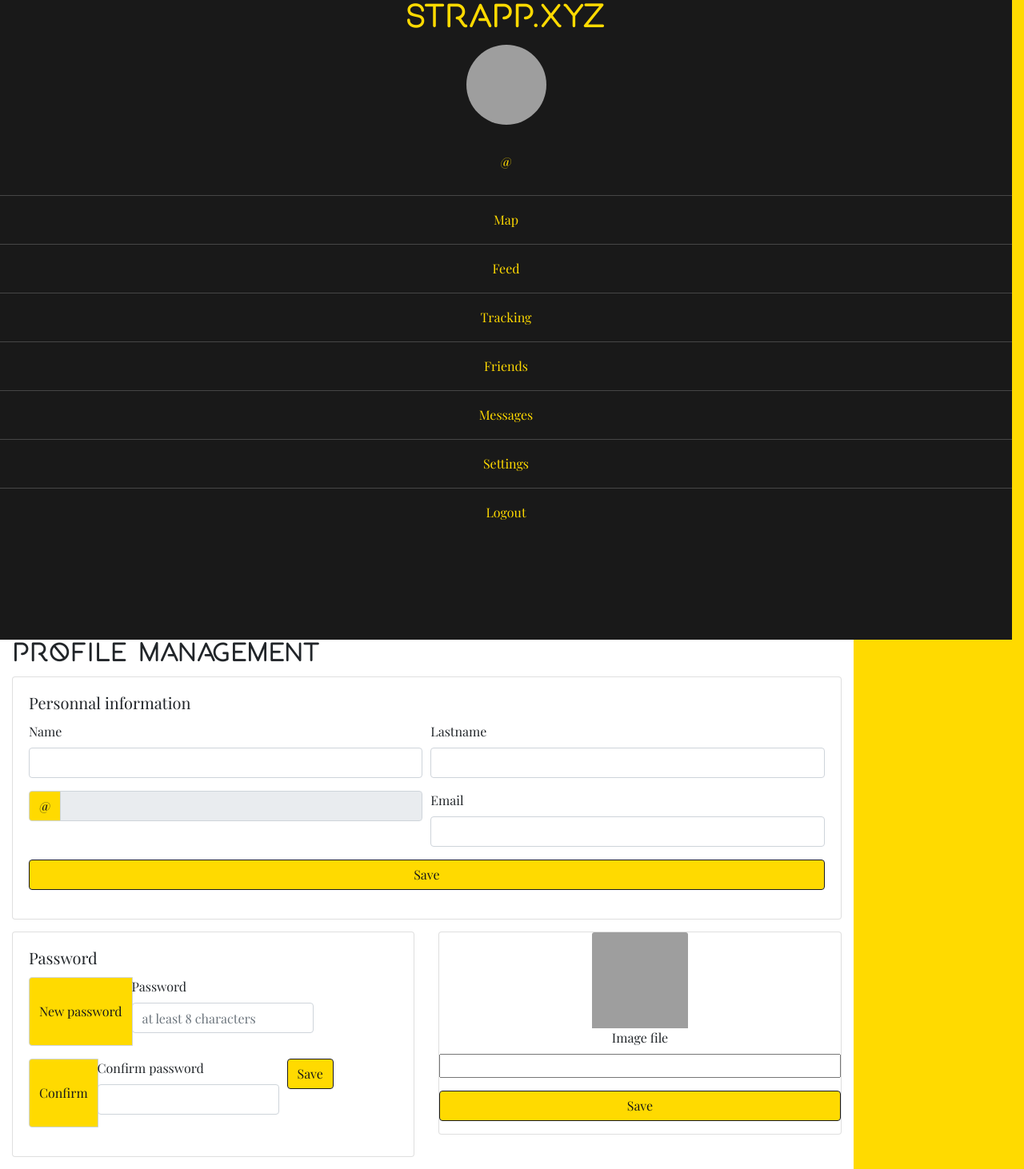
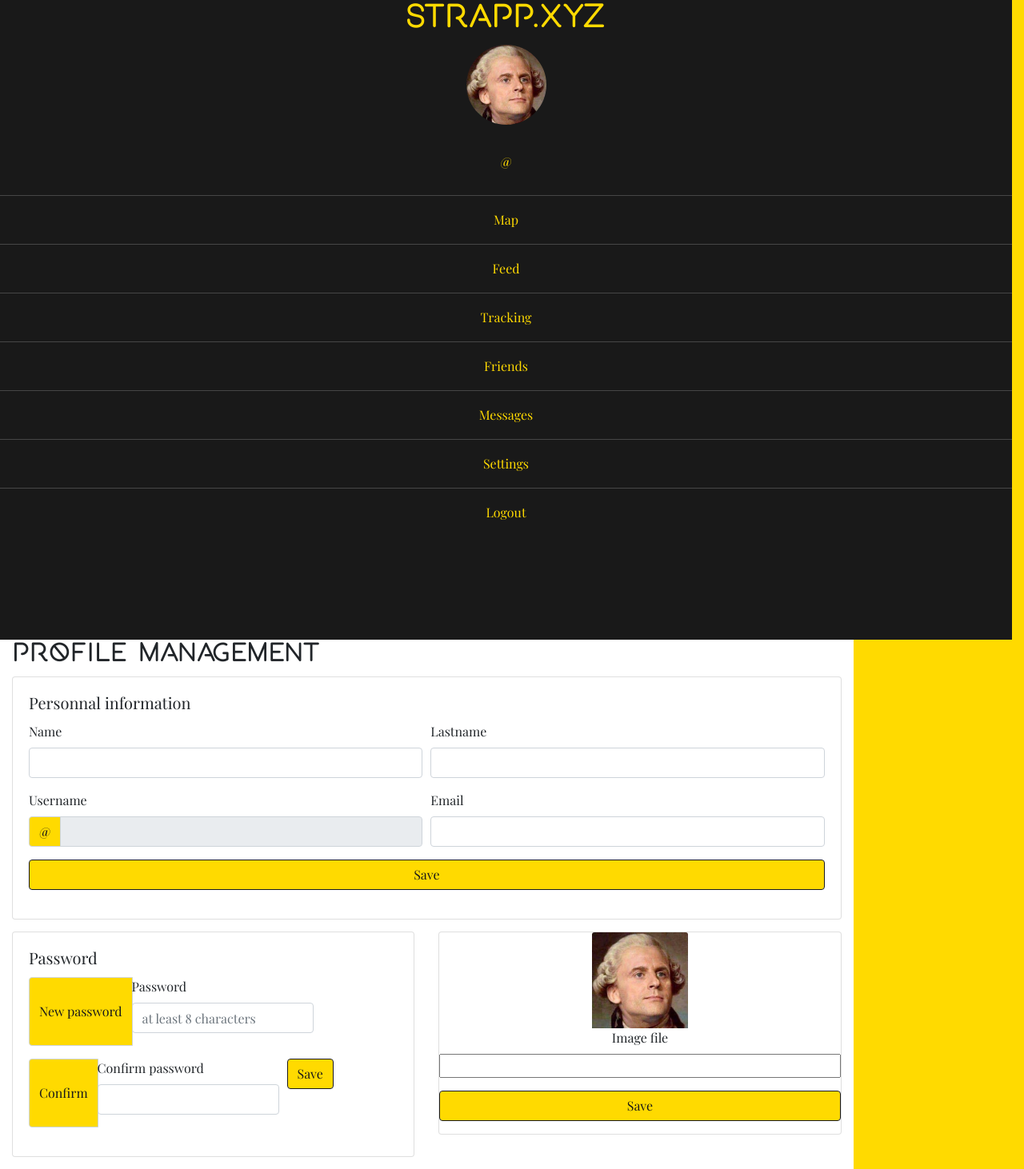
Before and after one commit to tontonsat/strapp, a Symfony app: template templates/user/myProfile.html.twig in a window 1280 px wide. Shown: the whole page at 80% size. Run offline with Twig, Linux system fonts and the light colour scheme; the template is opened without the code that fills it: most values are stand-ins (such as "Sample title", 1, 10 or a date in 2020); form fields are guessed from the names that the template uses; some libraries are stand-ins or nearby versions; grey boxes are pictures that could not be loaded.

Commit message:
profiles

```diff
--- a/public/styles/main.css
+++ b/public/styles/main.css
@@ -46,3 +46,9 @@ body {
 h1, h2 {
     font-family: 'porto';
 }
+
+/** alerts **/
+.main-alert {
+    color: #191919;
+    background: #ffda00;
+}
--- a/public/styles/network.css
+++ b/public/styles/network.css
@@ -9,6 +9,9 @@
     width: 100px;
     height: 100px;
     border-radius: 50px;
+}
+.avatar-container .avatar:hover {
+    box-shadow: 0 0 0px 2px #ffda00;
 }
 .profile-card .info {
     margin-top: 10px;
@@ -57,8 +60,3 @@
     color: #191919;
     padding: 5px;
 }
-/** alerts **/
-.main-alert {
-    color: #191919;
-    background: #ffda00;
-}
--- a/src/Controller/UserController.php
+++ b/src/Controller/UserController.php
@@ -26,7 +26,7 @@ class UserController extends AbstractController
 
         $user = $repo->findOneBy(['id' =>$this->getUser()->getId()]);
 
-        if(!$user->getMedia()) {
+        if($user->getMedia() == null) {
             $media = new Media();
         }
         else {
--- a/templates/base.html.twig
+++ b/templates/base.html.twig
@@ -21,7 +21,12 @@
                 <h1>Strapp.xyz</h1>
                 <div class="profile-card">
                     <div class="avatar-container">
-                        <a href="{{ path('home_myprofile') }}"><img src="uploads/avatars/{{ app.user.media.imageName }}" alt="profile picture" class="avatar">
+                        <a href="{{ path('home_myprofile') }}">
+                            {% if app.user.media is null %}
+                            <img src="uploads/avatars/0.jpg" alt="profile picture" class="avatar">
+                            {% else %}
+                                <img src="uploads/avatars/{{ app.user.media.imageName }}" alt="profile picture" class="avatar">
+                            {% endif %}
                         </a>
                     </div>
                     <div class="info">
--- a/templates/home/index.html.twig
+++ b/templates/home/index.html.twig
@@ -20,7 +20,7 @@
             </div>
             <h2>Login</h2>
             {% if errors is defined  and errors is not empty %}
-                <div class="alert alert-light" role="alert">
+                <div class="alert alert-light main-alert" role="alert">
                 {{ errors.messageKey|trans(errors.messageData, 'security') }}
               </div>
             {% endif %}
@@ -43,7 +43,7 @@
         </div>
         <div class="col-10">
             {% for message in app.flashes('notice') %}
-                <div class="alert alert-dismissible alert-success">
+                <div class="alert alert-dismissible alert-success main-alert">
                 <button type="button" class="close" data-dismiss="alert">&times;</button>
                 {{ message }}
                 </div>
--- a/templates/user/myProfile.html.twig
+++ b/templates/user/myProfile.html.twig
@@ -32,6 +32,7 @@
                     <div class="form-row">
                         <div class="col">
                             <div class="form-group">
+                                <label>Username</label>
                                 <div class="input-group">
                                     <div class="input-group-prepend">
                                         <span class="input-group-text" id="addon-wrappingConfirm">@</span>
@@ -88,7 +89,11 @@
         <div class="col">
             <div class="card profile-card text-center">
                 {{ form_start(formImage) }}
+                {% if app.user.media is null %}
+                    <img src="uploads/avatars/0.jpg" alt="profile picture" class="avatar-form card-img-top">
+                {% else %}
                     <img src="uploads/avatars/{{ app.user.media.imageName }}" alt="profile picture" class="avatar-form card-img-top">
+                {% endif %}
                 {{ form_row(formImage.imageFile, {'attr': {'class': 'form-control-file'}}) }}
                 {{ form_row(formImage.save, {'attr': {'class': 'btn btn-success form-control btn-login'}}) }}
                 {{ form_end(formImage) }}
```
Also changed, not shown: public/uploads/avatars/0.jpg (added), public/uploads/avatars/5c8286448022c759563162.jpg (added), public/uploads/avatars/5c82885d7121c062639466.jpg (added), public/uploads/avatars/5c8288ba9b528049716961.jpg (added). Lines whose indentation alone changed are shown as unchanged.
